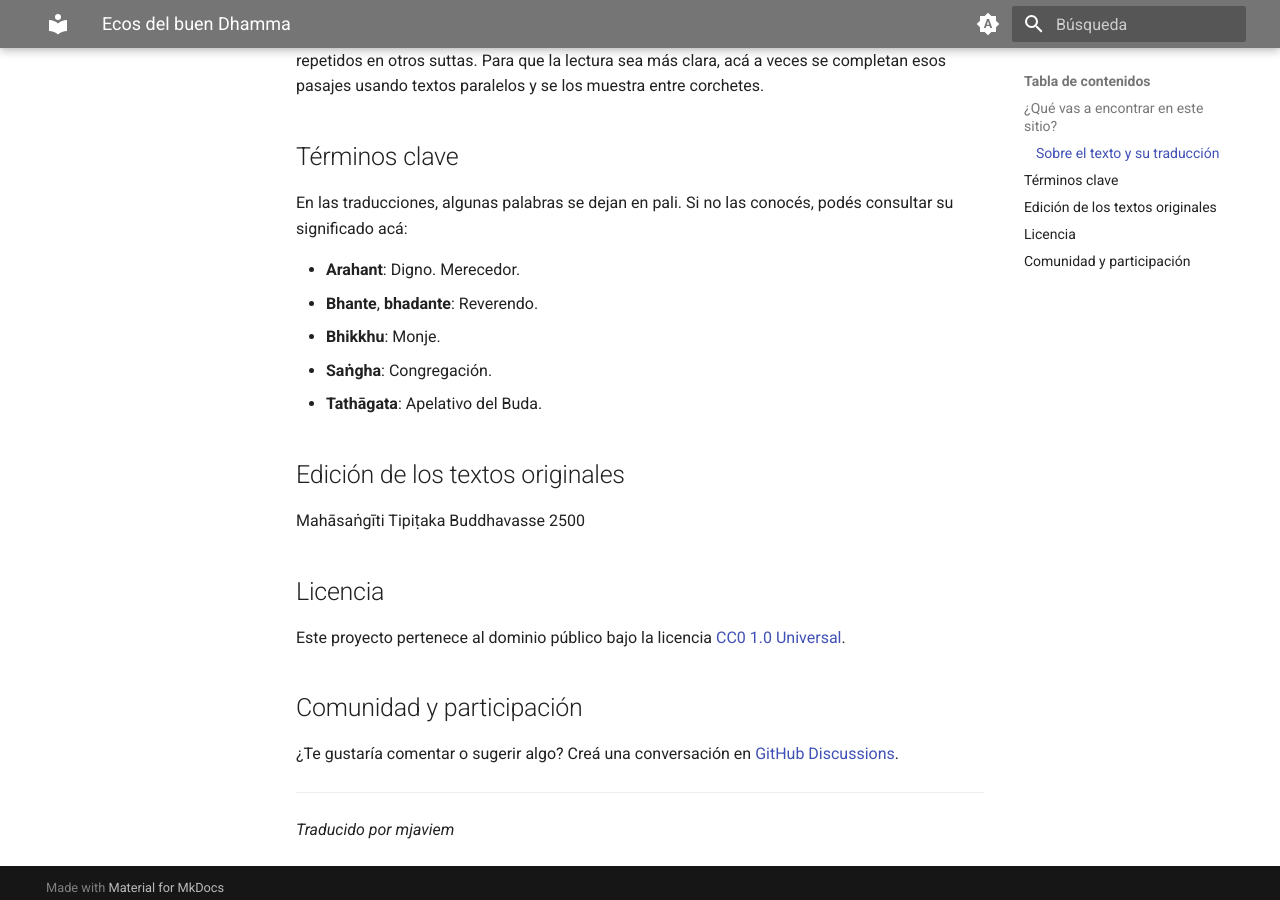
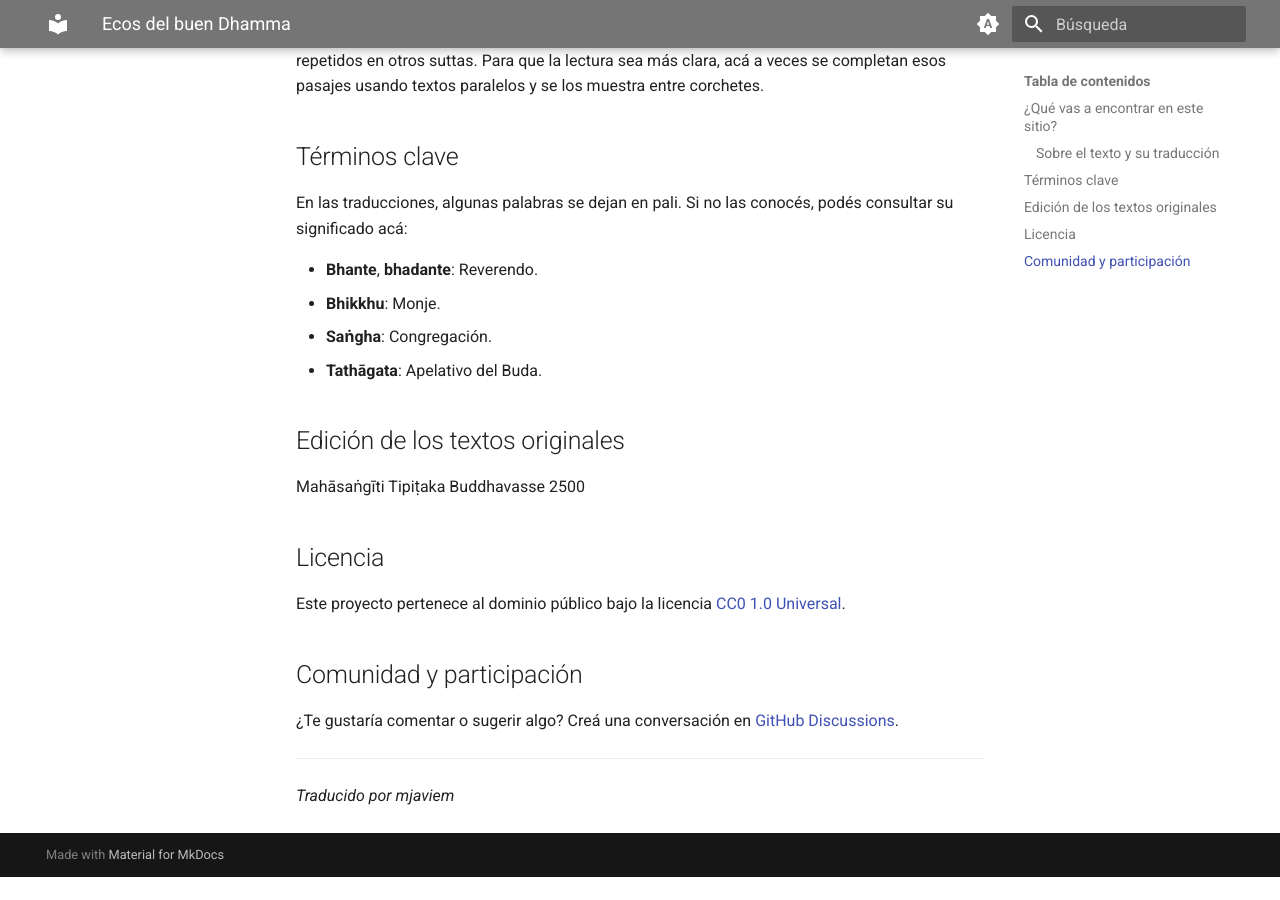
Before and after one commit to mjaviem/suttas-spanish, an MkDocs documentation site: the page built from docs/index.md, in a window 1280 px wide and 900 px high, scrolled down 736 px. Built offline with MkDocs 1.6.1 and Material for MkDocs 9.7.7, drawn with Linux system fonts in a browser that asks for light colours; after the commit the page ends 1613 px from its top, so only the background shows below that.

Commit message:
Remove key Pali term

```diff
--- a/docs/index.md
+++ b/docs/index.md
@@ -24,7 +24,6 @@ En el Canon Pali es habitual encontrar abreviaturas, por ejemplo `...pe...` que
 
 En las traducciones, algunas palabras se dejan en pali. Si no las conocés, podés consultar su significado acá:
 
-- **Arahant**: Digno. Merecedor.
 - **Bhante**, **bhadante**: Reverendo.
 - **Bhikkhu**: Monje.
 - **Saṅgha**: Congregación.
```
Also changed, not shown: README.md (+0 -1 lines).
